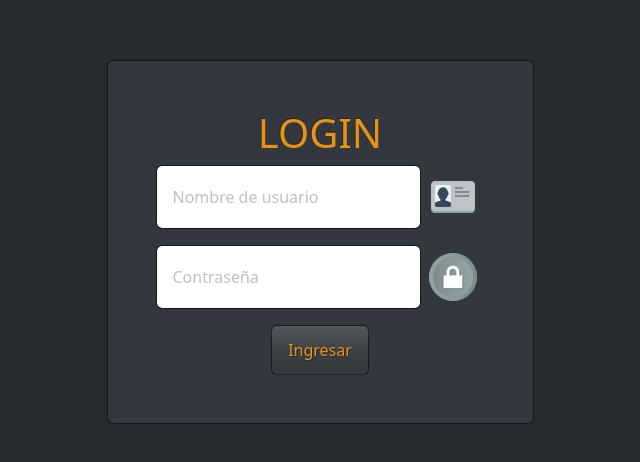
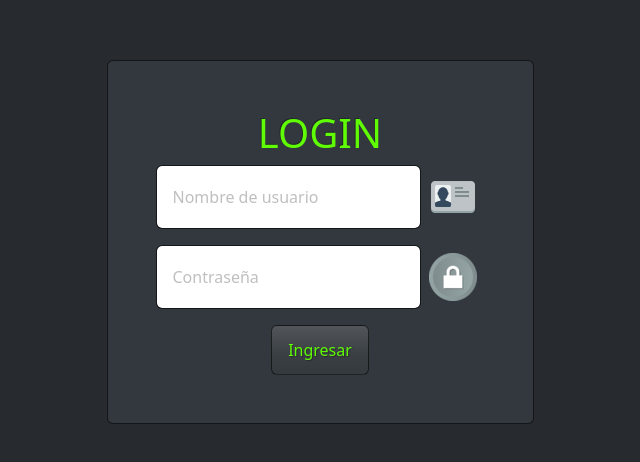
Before and after one commit to fr3dyr0j4s/apiloginjwt, a website: page public/index.html in a window 1280 px wide. Shown: the part 158-620 px from the top of the page, without its empty margins (320-960 px from the left). Drawn offline with Linux system fonts and the light colour scheme.

Commit message:
sexto commit

```diff
--- a/public/css/styles.css
+++ b/public/css/styles.css
@@ -1,5 +1,5 @@
 .textol{
-    color: rgb(231, 147, 22);
+    color: rgb(95, 252, 4);
 }
 
 .margincajas{
```
